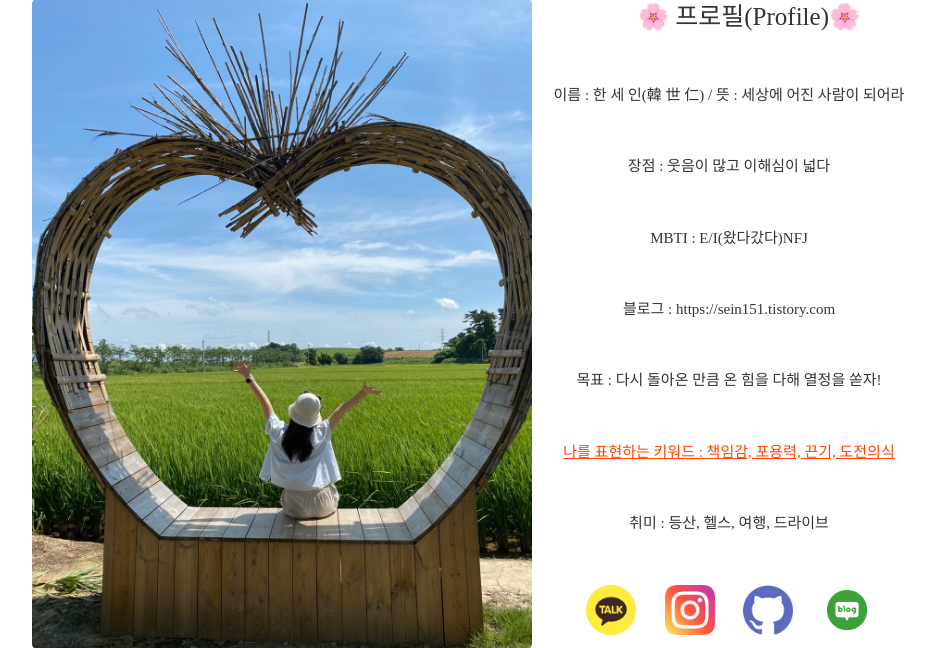
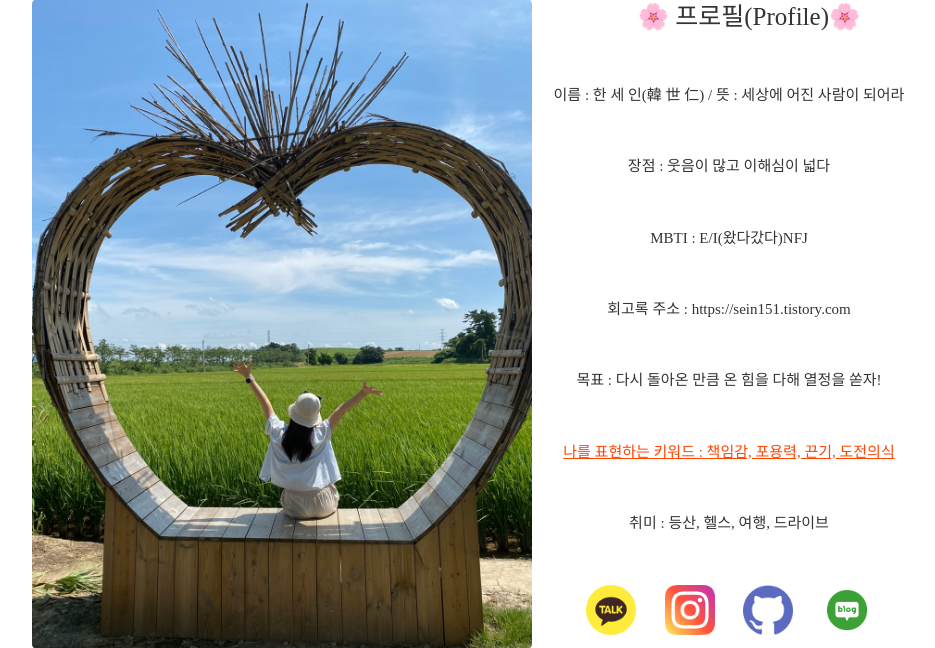
Before and after one commit to bigquann97/Johan-Team-Introduce, a Python web app: template templates/3.html in a window 1280 px wide. Shown: the part 382-1030 px from the top of the page, without its empty margins (226-1161 px from the left). Run offline with Jinja, Linux system fonts and the light colour scheme; the template is opened without the code that fills it, so the values that code supplies are empty; some libraries are stand-ins or nearby versions.

Commit message:
update 3.html

```diff
--- a/templates/3.html
+++ b/templates/3.html
@@ -223,7 +223,7 @@
         <p style=""> 이름 : 한 세 인(韓 世 仁) / 뜻 : 세상에 어진 사람이 되어라 </p>
         <p> 장점 : 웃음이 많고 이해심이 넓다</p>
         <p> MBTI : E/I(왔다갔다)NFJ</p>
-        <p> 블로그 : https://sein151.tistory.com </p>
+        <p> 회고록 주소 : https://sein151.tistory.com </p>
         <p> 목표 : 다시 돌아온 만큼 온 힘을 다해 열정을 쏟자! </p>
         <p style="text-decoration-line: underline; color : orangered"> 나를 표현하는 키워드 : 책임감, 포용력, 끈기, 도전의식 </p>
         <p> 취미 : 등산, 헬스, 여행, 드라이브</p>
```
